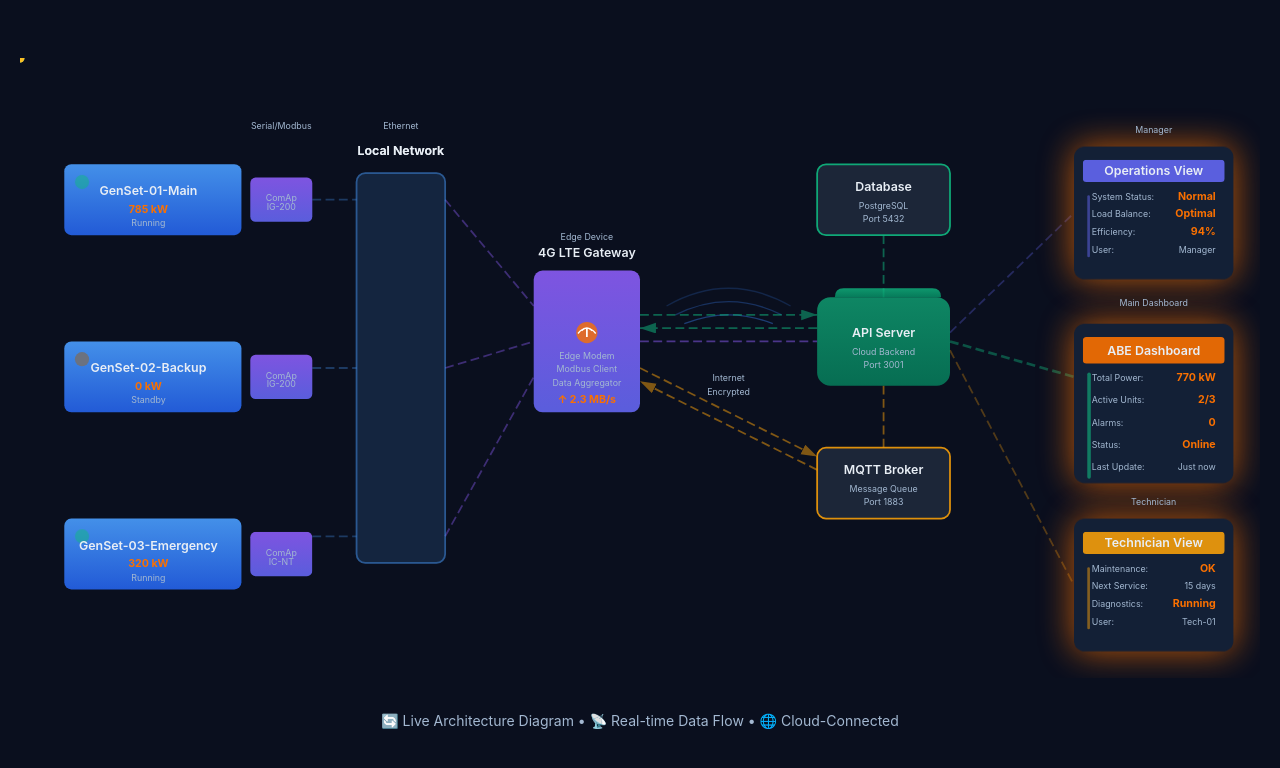
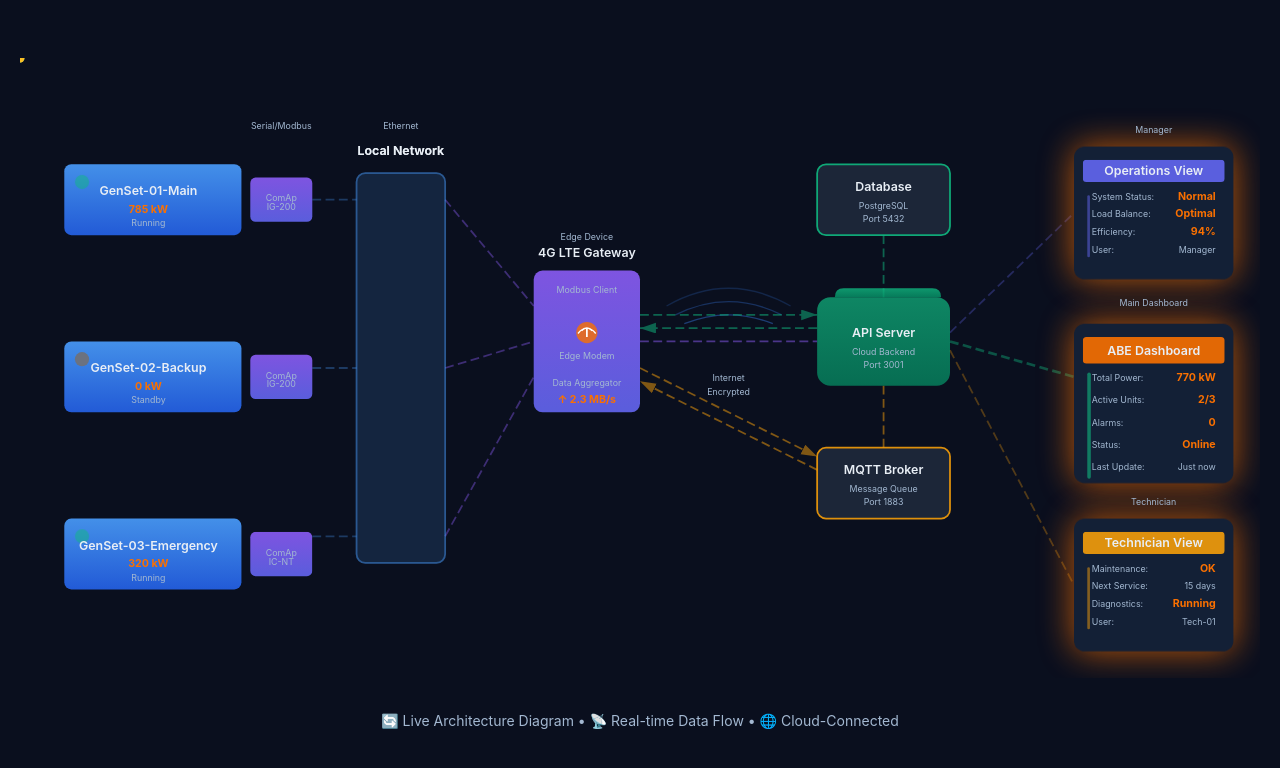
Before and after one commit to Iotistica/abe-genset-monitoring, a website: page dashboard/architecture-diagram.html in a window 1280 px wide. Drawn offline with Linux system fonts and the light colour scheme.

Commit message:
Move Modbus Client text to top of Edge Device box

```diff
--- a/dashboard/architecture-diagram.html
+++ b/dashboard/architecture-diagram.html
@@ -657,8 +657,8 @@
                 <path d="M 634 308 Q 640 302, 646 308" fill="none" stroke="white" stroke-width="1.5"/>
                 <path d="M 630 311 Q 640 299, 650 311" fill="none" stroke="white" stroke-width="1.5"/>
 
+                <text x="640" y="265" text-anchor="middle" class="small-text" font-size="10">Modbus Client</text>
                 <text x="640" y="340" text-anchor="middle" class="small-text">Edge Modem</text>
-                <text x="640" y="355" text-anchor="middle" class="small-text" font-size="10">Modbus Client</text>
                 <text x="640" y="370" text-anchor="middle" class="small-text" font-size="9">Data Aggregator</text>
                 <text x="640" y="390" text-anchor="middle" class="metric-text" font-size="10">↑ 2.3 MB/s</text>
             </g>
```
